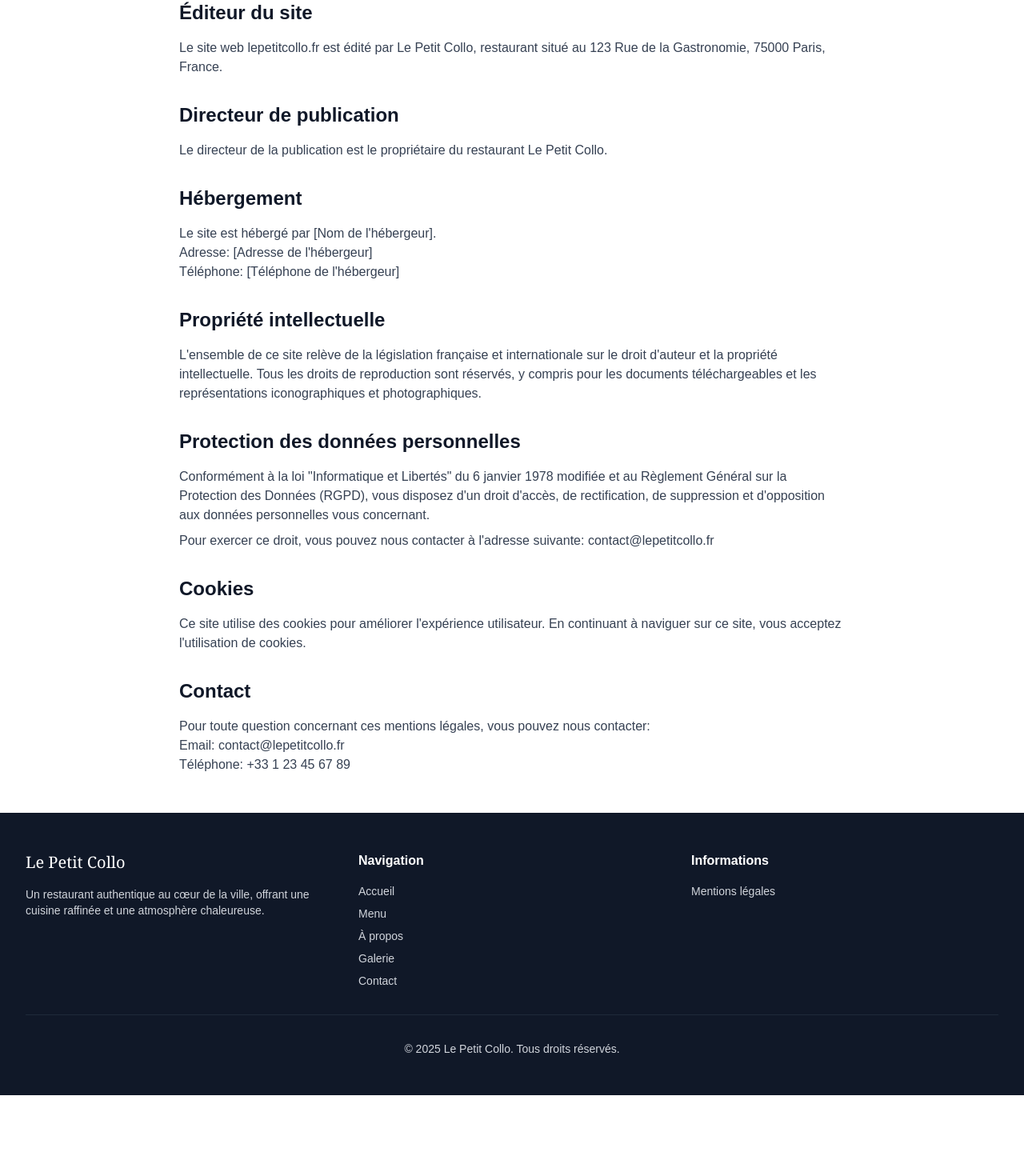
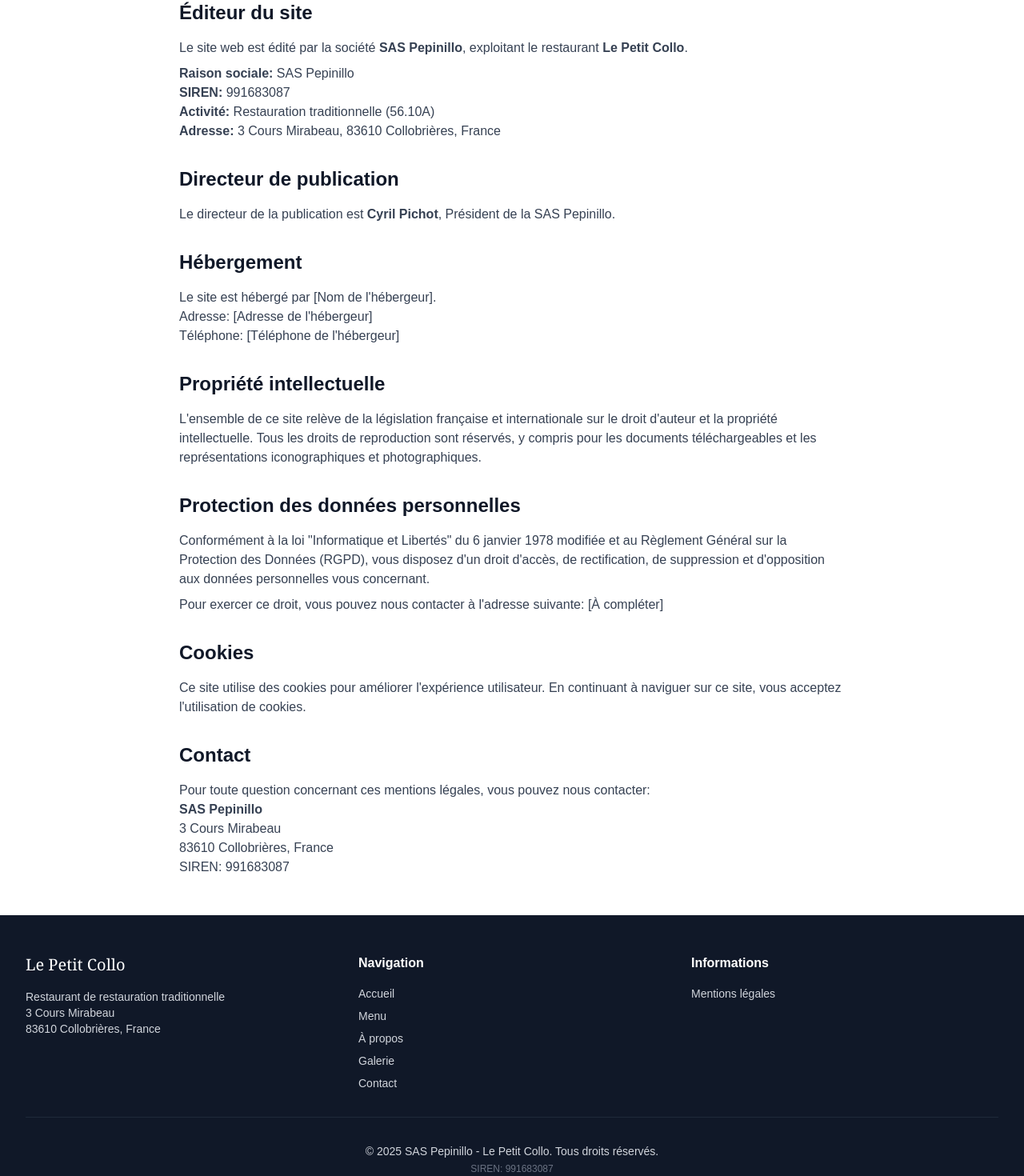
Before and after one commit to hicham-saddek/lepetitcollo, a Next.js app: page /mentions-legales in a window 1280 px wide. Shown: the part 209-1679 px from the top of the page at 80% size. Before the commit the page ends 1578 px from the top, so only its background shows below. Built offline with nearby package versions, Linux system fonts and the light colour scheme.

Commit message:
Update restaurant information across multiple pages: revised history and contact details, added legal mentions, and updated footer with new address and company information.

```diff
--- a/app/a-propos/page.tsx
+++ b/app/a-propos/page.tsx
@@ -12,9 +12,10 @@ export default function APropos() {
           <section>
             <h2 className="text-2xl font-semibold text-gray-900 mb-4">Notre Histoire</h2>
             <p className="text-gray-700 leading-relaxed">
-              Le Petit Collo est né d'une passion pour la gastronomie et le partage. Fondé avec l'ambition de créer
-              un lieu où la cuisine authentique rencontre l'élégance, notre restaurant vous accueille dans une
-              atmosphère chaleureuse et raffinée.
+              Le Petit Collo, situé au cœur de Collobrières, opère sous une nouvelle direction depuis 2025.
+              Après la reprise du fonds de commerce, la société SAS Pepinillo, dirigée par Cyril Pichot,
+              a repris les rênes de ce restaurant de restauration traditionnelle avec l'ambition de perpétuer
+              l'excellence culinaire dans une atmosphère chaleureuse et raffinée.
             </p>
           </section>
 
--- a/app/contact/page.tsx
+++ b/app/contact/page.tsx
@@ -19,22 +19,20 @@ export default function Contact() {
               <div className="space-y-4 text-gray-700">
                 <div>
                   <h3 className="font-semibold text-gray-900 mb-1">Adresse</h3>
-                  <p>123 Rue de la Gastronomie<br />75000 Paris, France</p>
+                  <p>3 Cours Mirabeau<br />83610 Collobrières, France</p>
                 </div>
                 <div>
                   <h3 className="font-semibold text-gray-900 mb-1">Téléphone</h3>
-                  <p>+33 1 23 45 67 89</p>
+                  <p>[À compléter]</p>
                 </div>
                 <div>
                   <h3 className="font-semibold text-gray-900 mb-1">Email</h3>
-                  <p>contact@lepetitcollo.fr</p>
+                  <p>[À compléter]</p>
                 </div>
                 <div>
                   <h3 className="font-semibold text-gray-900 mb-1">Horaires</h3>
                   <p>
-                    Mardi - Samedi: 12h00 - 14h30, 19h00 - 22h30<br />
-                    Dimanche: 12h00 - 15h00<br />
-                    Lundi: Fermé
+                    [À compléter]
                   </p>
                 </div>
               </div>
--- a/app/mentions-legales/page.tsx
+++ b/app/mentions-legales/page.tsx
@@ -12,14 +12,20 @@ export default function MentionsLegales() {
           <section>
             <h2 className="text-2xl font-semibold text-gray-900 mb-4">Éditeur du site</h2>
             <p>
-              Le site web lepetitcollo.fr est édité par Le Petit Collo, restaurant situé au 123 Rue de la Gastronomie, 75000 Paris, France.
+              Le site web est édité par la société <strong>SAS Pepinillo</strong>, exploitant le restaurant <strong>Le Petit Collo</strong>.
+            </p>
+            <p className="mt-2">
+              <strong>Raison sociale:</strong> SAS Pepinillo<br />
+              <strong>SIREN:</strong> 991683087<br />
+              <strong>Activité:</strong> Restauration traditionnelle (56.10A)<br />
+              <strong>Adresse:</strong> 3 Cours Mirabeau, 83610 Collobrières, France
             </p>
           </section>
 
           <section>
             <h2 className="text-2xl font-semibold text-gray-900 mb-4">Directeur de publication</h2>
             <p>
-              Le directeur de la publication est le propriétaire du restaurant Le Petit Collo.
+              Le directeur de la publication est <strong>Cyril Pichot</strong>, Président de la SAS Pepinillo.
             </p>
           </section>
 
@@ -47,7 +53,7 @@ export default function MentionsLegales() {
               vous disposez d'un droit d'accès, de rectification, de suppression et d'opposition aux données personnelles vous concernant.
             </p>
             <p className="mt-2">
-              Pour exercer ce droit, vous pouvez nous contacter à l'adresse suivante: contact@lepetitcollo.fr
+              Pour exercer ce droit, vous pouvez nous contacter à l'adresse suivante: [À compléter]
             </p>
           </section>
 
@@ -62,8 +68,10 @@ export default function MentionsLegales() {
             <h2 className="text-2xl font-semibold text-gray-900 mb-4">Contact</h2>
             <p>
               Pour toute question concernant ces mentions légales, vous pouvez nous contacter:<br />
-              Email: contact@lepetitcollo.fr<br />
-              Téléphone: +33 1 23 45 67 89
+              <strong>SAS Pepinillo</strong><br />
+              3 Cours Mirabeau<br />
+              83610 Collobrières, France<br />
+              SIREN: 991683087
             </p>
           </section>
         </div>
--- a/components/Footer.tsx
+++ b/components/Footer.tsx
@@ -8,7 +8,9 @@ export default function Footer() {
           <div>
             <h3 className="text-xl font-serif text-white mb-4">Le Petit Collo</h3>
             <p className="text-sm">
-              Un restaurant authentique au cœur de la ville, offrant une cuisine raffinée et une atmosphère chaleureuse.
+              Restaurant de restauration traditionnelle<br />
+              3 Cours Mirabeau<br />
+              83610 Collobrières, France
             </p>
           </div>
           <div>
@@ -53,7 +55,8 @@ export default function Footer() {
           </div>
         </div>
         <div className="mt-8 pt-8 border-t border-gray-800 text-center text-sm">
-          <p>&copy; {new Date().getFullYear()} Le Petit Collo. Tous droits réservés.</p>
+          <p>&copy; {new Date().getFullYear()} SAS Pepinillo - Le Petit Collo. Tous droits réservés.</p>
+          <p className="mt-1 text-xs text-gray-500">SIREN: 991683087</p>
         </div>
       </div>
     </footer>
```
